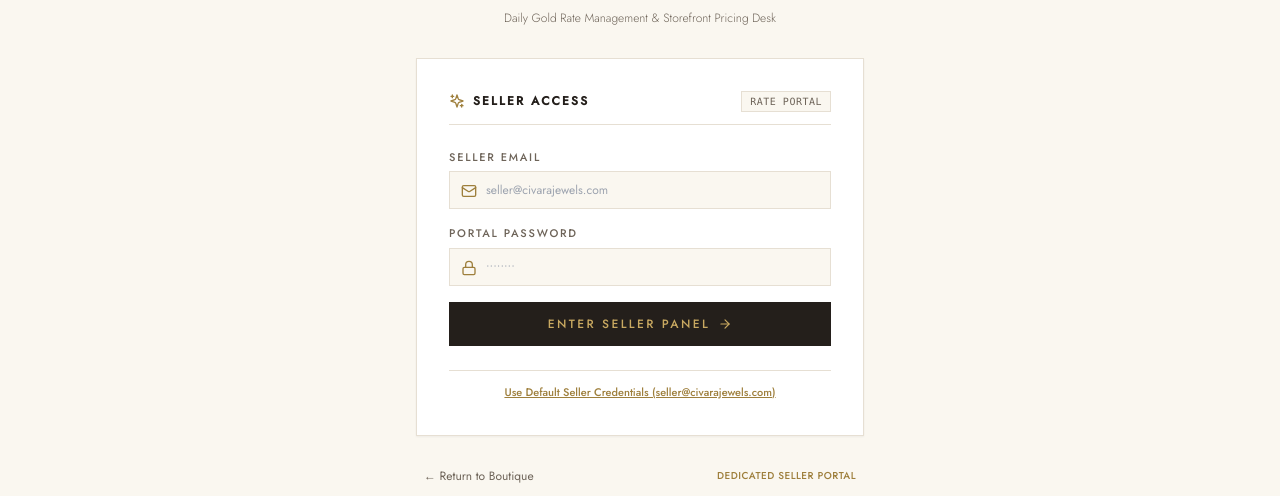
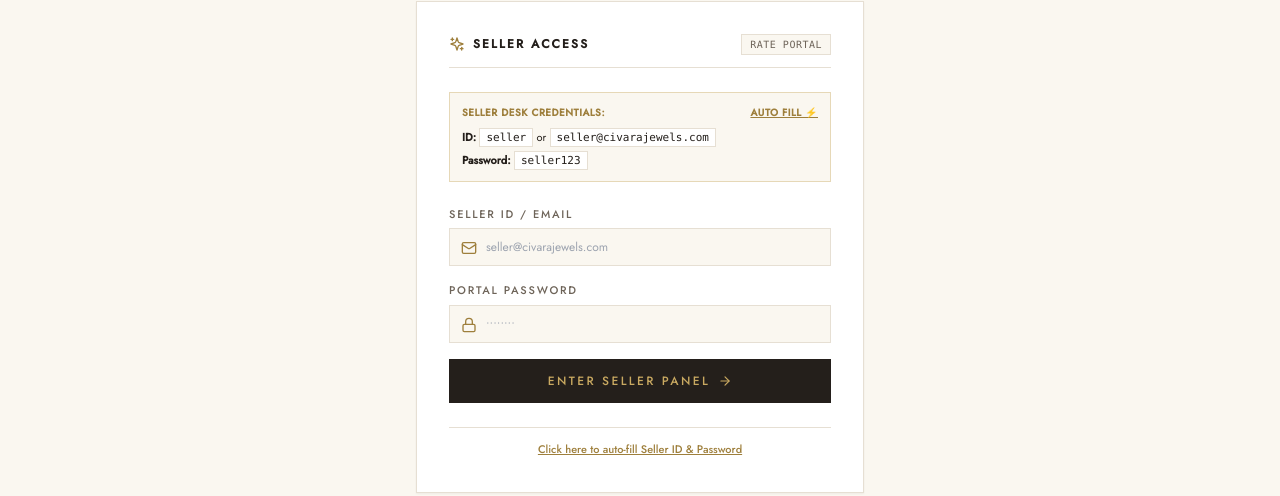
Before and after one commit to princepatel04477-web/Civara-Jewels, a Next.js app: page /seller/login in a window 1280 px wide. Shown: the part 304-800 px from the top of the page. Built offline with nearby package versions, Linux system fonts and the light colour scheme; no server answers; the database is empty.

Commit message:
feat(auth): configure easy seller credentials (seller / seller123) and auto-fill helper

```diff
--- a/app/api/admin/auth/login/route.ts
+++ b/app/api/admin/auth/login/route.ts
@@ -31,8 +31,13 @@
       }
     }
 
-    const email = typeof rawBody?.email === "string" ? rawBody.email.trim().toLowerCase() : "";
+    let email = typeof rawBody?.email === "string" ? rawBody.email.trim().toLowerCase() : "";
     const password = typeof rawBody?.password === "string" ? rawBody.password : "";
+
+    // Normalize shorthand "seller" or "seller@civara.com" to "seller@civarajewels.com"
+    if (email === "seller" || email === "seller@civara.com") {
+      email = "seller@civarajewels.com";
+    }
 
     if (!email || !password) {
       return NextResponse.json(
@@ -51,8 +56,8 @@
       (password === "civara18k!" || password === "PAM_262127");
 
     const isSellerMaster =
-      email === "seller@civarajewels.com" &&
-      (password === "seller18k!" || password === "PAM_262127" || password === "civara18k!");
+      (email === "seller@civarajewels.com" || email === "seller") &&
+      (password === "seller123" || password === "seller18k!" || password === "123456" || password === "seller" || password === "PAM_262127" || password === "civara18k!");
 
     const isMaster = isVarunyaMaster || isCivaraMaster || isSellerMaster;
 
--- a/app/seller/login/page.tsx
+++ b/app/seller/login/page.tsx
@@ -46,7 +46,7 @@
 
   const handleQuickFill = () => {
     setEmail("seller@civarajewels.com");
-    setPassword("seller18k!");
+    setPassword("seller123");
     setErrorMessage("");
   };
 
@@ -82,6 +82,28 @@
             </span>
           </div>
 
+          {/* Easy Credentials Box */}
+          <div className="p-3 bg-[#FAF7F0] border border-[#C9A961]/40 rounded-xs space-y-1.5 text-xs">
+            <div className="flex items-center justify-between">
+              <span className="text-[10px] uppercase tracking-wider font-semibold text-[#9E7F3C]">
+                Seller Desk Credentials:
+              </span>
+              <button
+                type="button"
+                onClick={handleQuickFill}
+                className="text-[10px] uppercase tracking-wider text-[#9E7F3C] hover:text-[#241F1B] font-bold underline cursor-pointer"
+              >
+                Auto Fill ⚡
+              </button>
+            </div>
+            <div className="flex justify-between text-[11px] text-[#241F1B] pt-0.5">
+              <span><strong>ID:</strong> <code className="bg-white px-1.5 py-0.5 border border-[#E6DFD3]">seller</code> or <code className="bg-white px-1.5 py-0.5 border border-[#E6DFD3]">seller@civarajewels.com</code></span>
+            </div>
+            <div className="text-[11px] text-[#241F1B]">
+              <span><strong>Password:</strong> <code className="bg-white px-1.5 py-0.5 border border-[#E6DFD3]">seller123</code></span>
+            </div>
+          </div>
+
           {errorMessage && (
             <div className="p-3 bg-rose-50 border border-rose-200 text-rose-800 text-xs flex items-start gap-2 animate-fadeIn">
               <AlertCircle className="w-4 h-4 shrink-0 mt-0.5 text-rose-600" />
@@ -92,11 +114,11 @@
           <form onSubmit={handleLogin} className="space-y-4">
             <div className="space-y-1.5">
               <label className="block text-[11px] uppercase tracking-[0.16em] text-[#6E6459] font-medium">
-                Seller Email
+                Seller ID / Email
               </label>
               <div className="relative">
                 <input
-                  type="email"
+                  type="text"
                   value={email}
                   onChange={(e) => setEmail(e.target.value)}
                   placeholder="seller@civarajewels.com"
@@ -147,7 +169,7 @@
               onClick={handleQuickFill}
               className="text-[11px] text-[#9E7F3C] hover:text-[#241F1B] underline font-medium cursor-pointer"
             >
-              Use Default Seller Credentials (seller@civarajewels.com)
+              Click here to auto-fill Seller ID &amp; Password
             </button>
           </div>
         </div>
```
